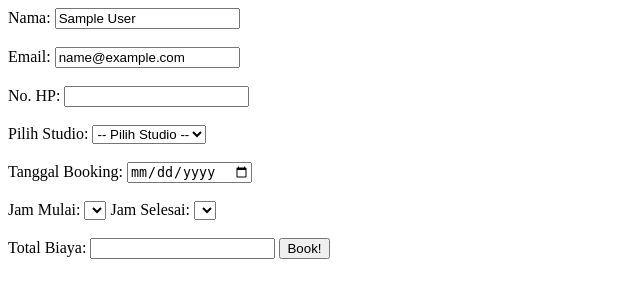
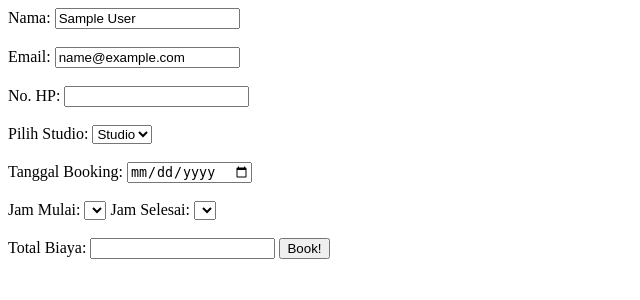
Before and after one commit to Crist-Evan/studio-booking-web, a PHP site: page /bookingForm.php in a window 1280 px wide. Shown: the top 300 px of the page, without its empty margins (0-640 px from the left). Run offline with PHP 8.4, Linux system fonts and the light colour scheme; the visitor is signed in with stand-in values (Sample User, id 1); data that the repository does not hold is empty.

Commit message:
Update bookingForm.php
changing default option to selected disabled

```diff
--- a/bookingForm.php
+++ b/bookingForm.php
@@ -43,7 +43,7 @@ $user = mysqli_fetch_assoc($result);
       <!-- STUDIO -->
       <label>Pilih Studio:</label>
       <select name="studio_id" id="studio_id" required>
-        <option value="">-- Pilih Studio --</option>
+        <option value="" selected disabled>Studio</option>
         <?php while ($studio = mysqli_fetch_assoc($studio_result)): ?>
           <option value="<?= $studio['id'] ?>" data-price="<?= $studio['price_per_hour'] ?>">
             <?= $studio['name'] ?>
```
